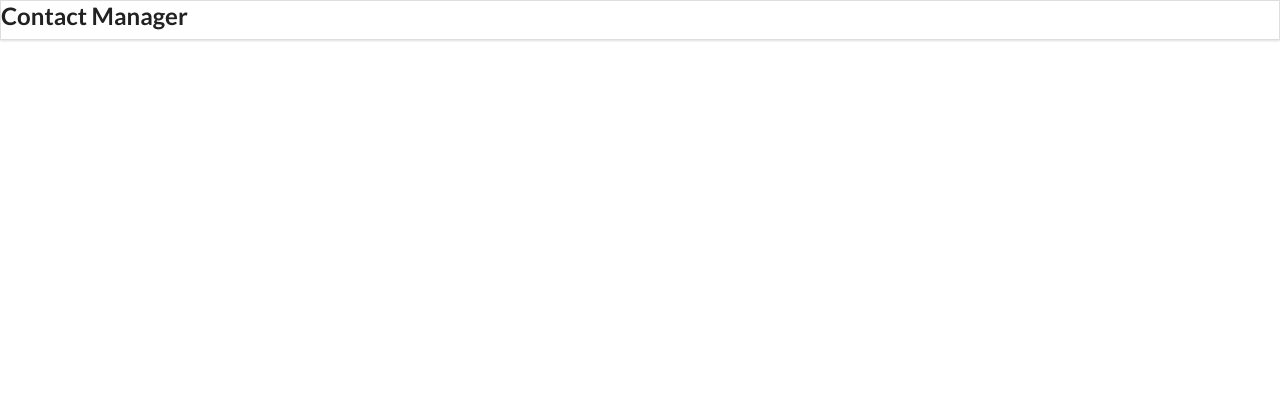
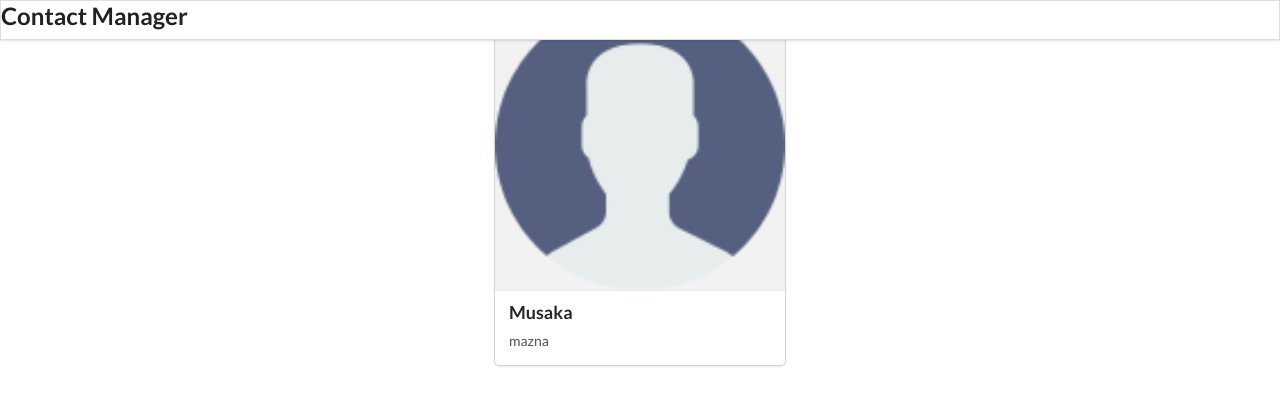
Before and after one commit to dzhaniivanov/contacts, a React (Create React App) app: page /contact/1 in a window 1280 px wide. Shown: the top 406 px of the page. Built offline with nearby package versions, Linux system fonts and the light colour scheme.

Commit message:
contact details page added

```diff
--- a/package.json
+++ b/package.json
@@ -10,6 +10,7 @@
     "react-dom": "^17.0.2",
     "react-router-dom": "^5.2.0",
     "react-scripts": "4.0.3",
+    "uuid": "^8.3.2",
     "uuidv4": "^6.2.10",
     "web-vitals": "^1.1.2"
   },
--- a/src/App.js
+++ b/src/App.js
@@ -1,10 +1,12 @@
 import React, { useState, useEffect } from 'react';
 import { BrowserRouter as Router, Switch, Route } from 'react-router-dom';
-import { uuid } from 'uuidv4';
+import { v4 as uuidv4 } from 'uuid';
 import './App.css';
 import Header from "./components/Header";
 import AddContact from "./components/AddContact";
 import ContactList from "./components/ContactList";
+import ContactDetails from "./components/ContactDetails";
+
 
 
 function App() {
@@ -12,7 +14,7 @@ function App() {
   const [contacts, setContacts] = useState([]);
 
   const addContactHandler = (contact) => {
-    setContacts([...contacts, { id: uuid(), ...contact }])
+    setContacts([...contacts, { id: uuidv4(), ...contact }])
   };
 
   const removeContactHandler = (id) => {
@@ -37,8 +39,22 @@ function App() {
       <Router>
         <Header />
         <Switch>
-          <Route path="/" component={() => <ContactList contacts={contacts} getContactId={removeContactHandler} />} exact />
-          <Route path="/add" component={() => <AddContact addContactHandler={addContactHandler} />} />
+          <Route path="/"
+            exact
+            render={(props) => (<ContactList
+              {...props}
+              contacts={contacts}
+              getContactId={removeContactHandler}
+            />
+            )}
+          />
+          <Route path="/add"
+            render={(props) => (<AddContact
+              {...props}
+              addContactHandler={addContactHandler}
+            />)}
+          />
+          <Route path="/contact/:id" component={ContactDetails} />
         </Switch>
       </Router>
 
--- a/src/components/AddContact.js
+++ b/src/components/AddContact.js
@@ -13,7 +13,8 @@ class AddContact extends React.Component {
             return;
         }
         this.props.addContactHandler(this.state)
-        this.setState({ name: "", email: "" })
+        this.setState({ name: "", email: "" });
+        this.props.history.push("/");
     }
 
 
--- a/src/components/ContactCard.js
+++ b/src/components/ContactCard.js
@@ -1,5 +1,5 @@
-import React from 'react';
-import user from '../images/user.png'
+import { Link } from "react-router-dom";
+import user from '../images/user.png';
 
 const ContactCard = (props) => {
     const { id, name, email } = props.contact;
@@ -7,10 +7,13 @@ const ContactCard = (props) => {
         <div className="item">
             <img src={user} className="ui avatar image" alt="user" />
             <div className="content">
-                <div className="header">{name}</div>
-                <div>{email}</div>
+                <Link to={{ pathname: `/contact/${id}`, state: { contact: props.contact } }}>
+                    <div className="header">{name}</div>
+                    <div>{email}</div>
+                </Link>
             </div>
-            <i className="trash alternate outline icon"
+            <i
+                className="trash alternate outline icon"
                 style={{ color: "red", marginTop: "7px" }}
                 onClick={() => props.clickHandler(id)}
             ></i>
--- /dev/null
+++ b/src/components/ContactDetails.js
@@ -0,0 +1,21 @@
+import { Link } from "react-router-dom";
+import user from '../images/user.png';
+
+const ContactDetails = (props) => {
+    console.log(props);
+    return (
+        <div className="main">
+            <div className="ui card centered">
+                <div className="image">
+                    <img src={user} alt="user" />
+                </div>
+                <div className="content">
+                    <div className="header">Musaka</div>
+                    <div className="description">mazna</div>
+                </div>
+            </div>
+        </div>
+    )
+}
+
+export default ContactDetails;
--- a/src/components/ContactList.js
+++ b/src/components/ContactList.js
@@ -1,4 +1,3 @@
-import React from 'react';
 import { Link } from 'react-router-dom';
 import ContactCard from './ContactCard';
 
```
Also changed, not shown: 1 other file (tests, documents, lock files or other folders).
